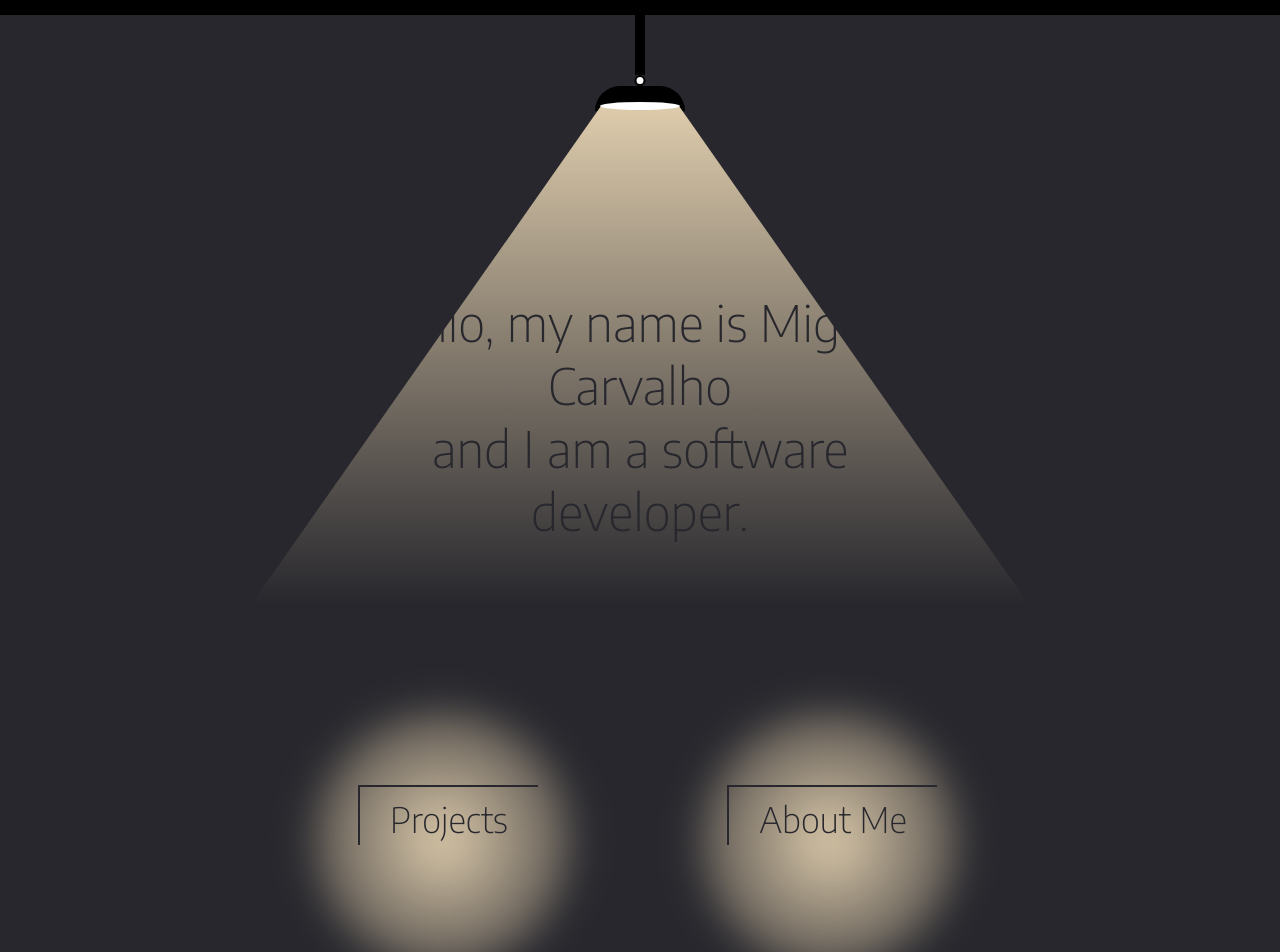
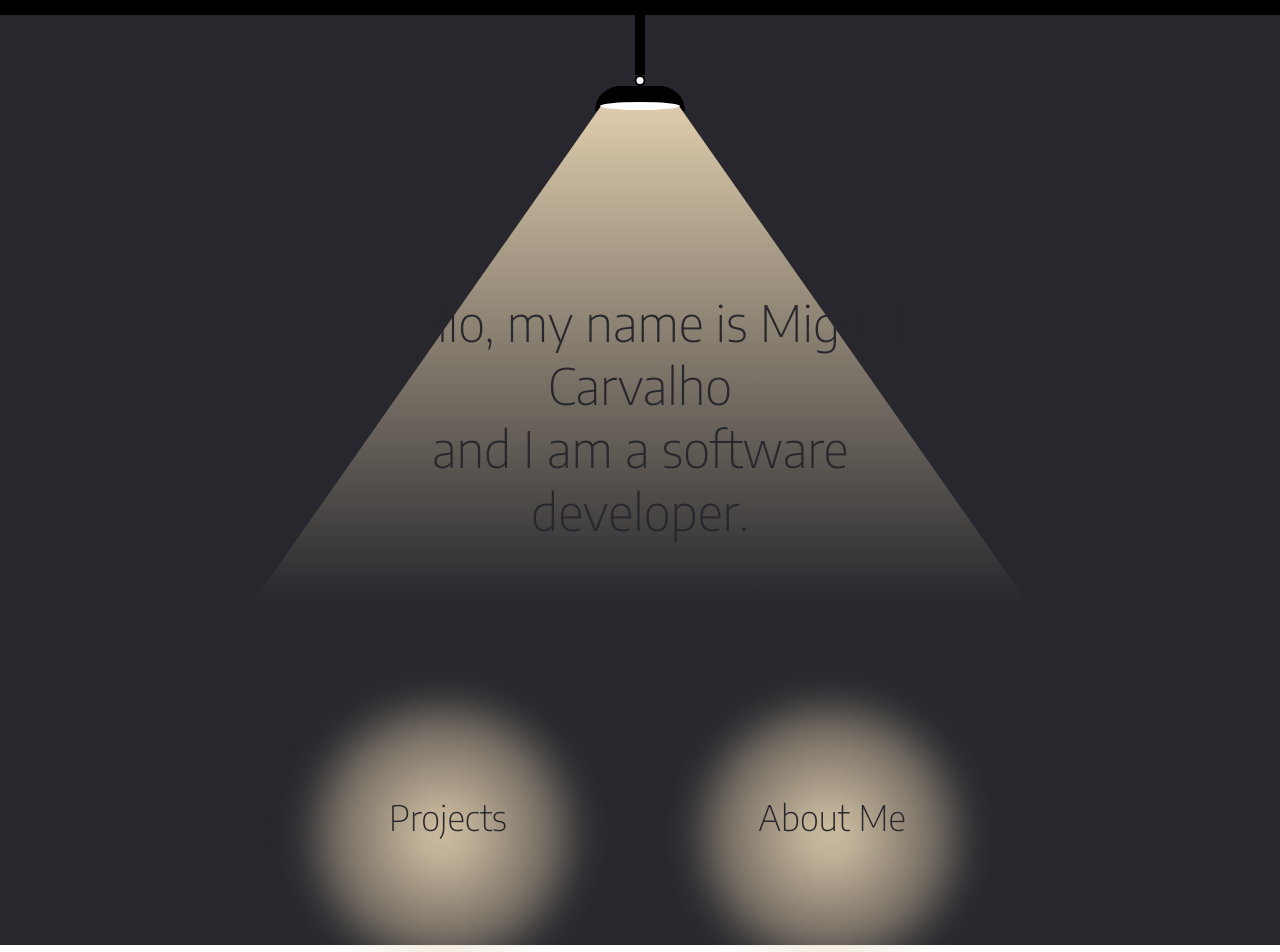
Before and after one commit to miguel-paz/website, a React (Create React App) app: page / in a window 1280 px wide. Shown: the top 952 px of the page. Built offline with nearby package versions, Linux system fonts and the light colour scheme.

Commit message:
Added home page button underline animation on hover

```diff
--- a/src/components/Home/Banner.js
+++ b/src/components/Home/Banner.js
@@ -2,7 +2,6 @@ import { useEffect, useState } from "react";
 
 import "../../App.css";
 import "./Banner.css";
-import ButtonList from "./ButtonList";
 
 const Banner = () => {
   const intro =
--- a/src/components/Home/Button.css
+++ b/src/components/Home/Button.css
@@ -1,7 +1,7 @@
 .button {
+  width: auto;
+  position: relative;
   font-family: "Encode Sans", sans-serif;
-  border-top: 2px solid #27272d;
-  border-left: 2px solid #27272d;
   color: #27272d;
   padding: 10px 30px;
   text-align: center;
@@ -11,9 +11,38 @@
   z-index: 9;
   transition: border 650ms ease-in;
 }
+.button:hover + .bottom-light {
+  filter: blur(0px);
+}
+
+a {
+  color: inherit;
+  text-decoration: none;
+  display: inline-block;
+  position: relative;
+}
+
+/* Fade in */
+a:after {
+  content: '';
+  position: absolute;
+  width: 100%;
+  transform: scaleX(0);
+  height: 2px;
+  bottom: 0px;
+  left: 0;
+  background-color: #27272d;
+  transform-origin: bottom right;
+  transition: transform 0.25s ease-out;
+}
+a:hover:after {
+  transform: scaleX(1);
+  transform-origin: bottom left;
+}
 
 .bottom-light {
-  margin-top: -160px;
+  margin-top: -150px;
+  position: relative;
   height: 260px;
   width: 260px;
   background-image: radial-gradient(#deccac, transparent);
@@ -21,9 +50,6 @@
   border-radius: 50%;
   filter: blur(19px);
   transition: filter 250ms ease-out;
-}
-.bottom-light:hover {
-  filter: blur(0px);
 }
 
 .spotlight-right {
--- a/src/components/Home/Button.js
+++ b/src/components/Home/Button.js
@@ -1,7 +1,12 @@
 import "./Button.css";
 
 const Button = (props) => {
-  return <div className="button">{props.text}<div className="underline"></div></div>;
+  return (
+    <div>
+      <div className="button"><a href={props.href}>{props.text}</a></div>
+      <div className={props.spotlight}></div>
+    </div>
+  );
 };
 
 export default Button;
--- a/src/components/Home/ButtonList.js
+++ b/src/components/Home/ButtonList.js
@@ -5,10 +5,8 @@ const ButtonList = () => {
   return (
     <div className="rest">
       <div className="buttons-grid">
-        <Button text="Projects"></Button>
-        <Button text="About Me"></Button>
-        <div className="bottom-light spotlight-left"></div>
-        <div className="bottom-light spotlight-right"></div>
+        <Button text="Projects" href="#projects" spotlight="bottom-light spotlight-left"></Button>
+        <Button text="About Me" href="#about" spotlight="bottom-light spotlight-right"></Button>
       </div>
     </div>
   );
```
Also changed, not shown: src/components/Home/ButtonList.css (line endings or trailing spaces).
